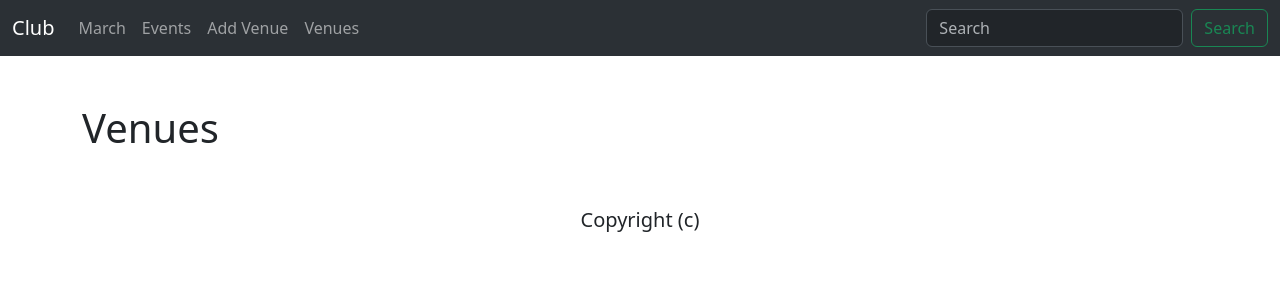
After one commit to xavier-berthiaume/Events-app, a Django app: page /list_venue/ in a window 1280 px wide. The commit adds this page. Shown: the top 300 px of the page. Run offline with Django 4.2, Linux system fonts and the light colour scheme; data that the repository does not hold is empty.

Commit message:
Adding venue selection and view cards

```diff
--- a/clubs/events/templates/events/add_venue.html
+++ b/clubs/events/templates/events/add_venue.html
@@ -18,7 +18,6 @@
 
         <input type="submit" value="Submit" class="btn btn-secondary">
     </form>
-
     {% endif %}
 
 </center>
--- a/clubs/events/templates/events/nav.html
+++ b/clubs/events/templates/events/nav.html
@@ -15,6 +15,9 @@
         <li>
           <a class="nav-link" href="{% url 'add-venue' %}">Add Venue</a>
         </li>
+        <li>
+          <a class="nav-link" href="{% url 'list-venue' %}">Venues</a>
+        </li>
       </ul>
       <form class="d-flex" role="search">
         <input class="form-control me-2" type="search" placeholder="Search" aria-label="Search">
--- /dev/null
+++ b/clubs/events/templates/events/venues.html
@@ -0,0 +1,25 @@
+{% extends 'events/base.html' %}
+
+{% block content %}
+
+    <h1>Venues</h1>
+
+
+
+    {% for venue in venue_list %}
+
+        <div class="col-sm-3">
+            <div class="card">
+                <h5 class="card-header">{{venue.name}}</h5>
+                <div class="card-body">
+                    <h5 class="card-title">{{venue.address}}</h5>
+                    <p class="card-text">{{venue.zip_code}}</p>
+                    <a href="{% url 'show-venue' venue.id %}" class="btn btn-primary">Check it out</a>
+                </div>
+            </div>
+        </div>
+
+    {% endfor %}
+
+
+{% endblock %}
--- a/clubs/events/urls.py
+++ b/clubs/events/urls.py
@@ -5,5 +5,7 @@ urlpatterns = [
         path('', views.home, name="home"),
         path('<int:year>/<str:month>/', views.home, name='home'),
         path('events/', views.all_events, name="events-list"),
-        path('add_venue/', views.add_venue, name="add-venue")
+        path('add_venue/', views.add_venue, name="add-venue"),
+        path('list_venue/', views.list_venue, name="list-venue"),
+        path('show_venue/<venue_id>', views.show_venue, name="show-venue")
 ]
--- a/clubs/events/views.py
+++ b/clubs/events/views.py
@@ -1,6 +1,6 @@
 from django.http import HttpResponseRedirect
 from django.shortcuts import render
-from .models import Event
+from .models import Event, Venue
 from .forms import VenueForm
 from datetime import datetime
 from calendar import HTMLCalendar
@@ -56,3 +56,23 @@ def add_venue(request, *args, **kwargs):
     context['submitted'] = submitted
 
     return render(request, 'events/add_venue.html', context)
+
+
+def list_venue(request, *args, **kwargs):
+    venue_list = Venue.objects.all()
+
+    context = {
+        "venue_list": venue_list,
+    }
+
+    return render(request, 'events/venues.html', context)
+
+
+def show_venue(request, venue_id, *args, **kwargs):
+
+    venue = Venue.objects.get(pk = venue_id)
+
+    context = {
+    }
+
+    return render(request, 'events/show_venue.html', context)
```
Also changed, not shown: clubs/events/forms.py (+15 -6 lines), clubs/events/templates/events/show_venue.html (added, +7 -0 lines).
